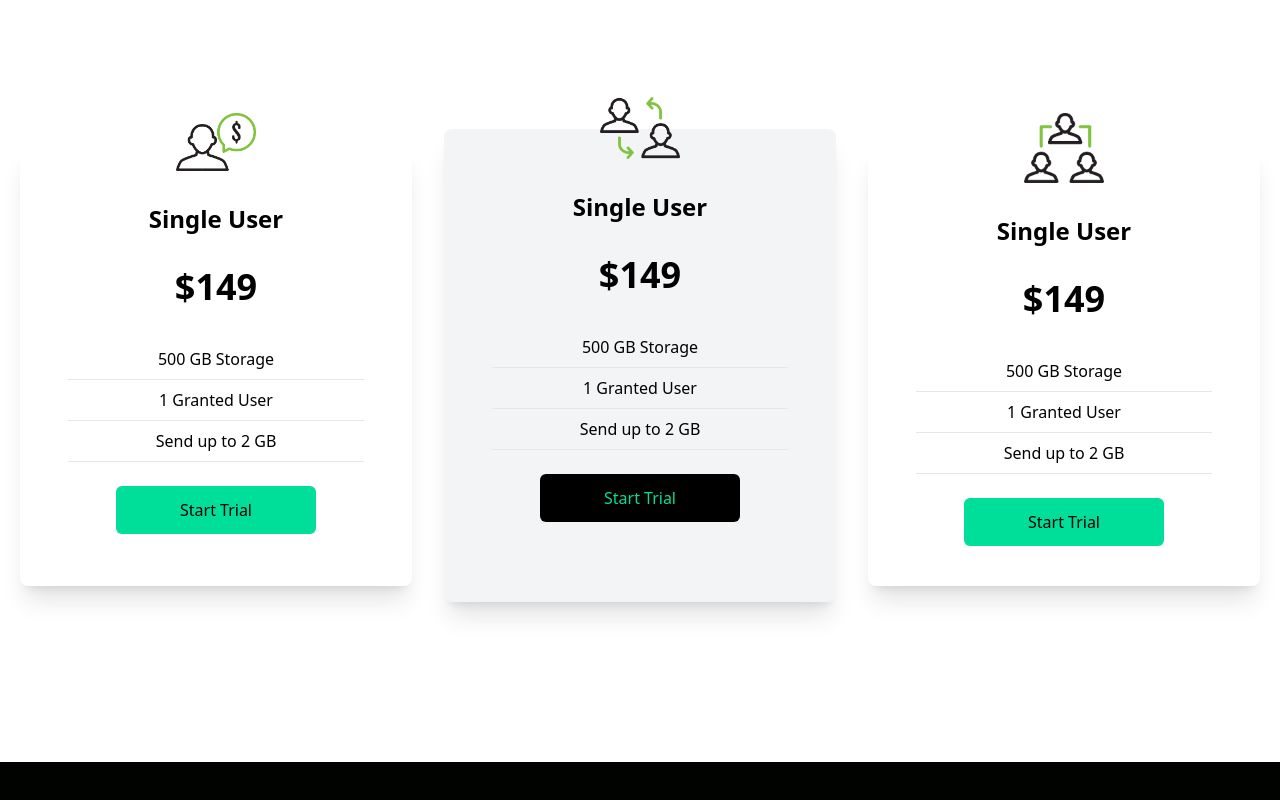
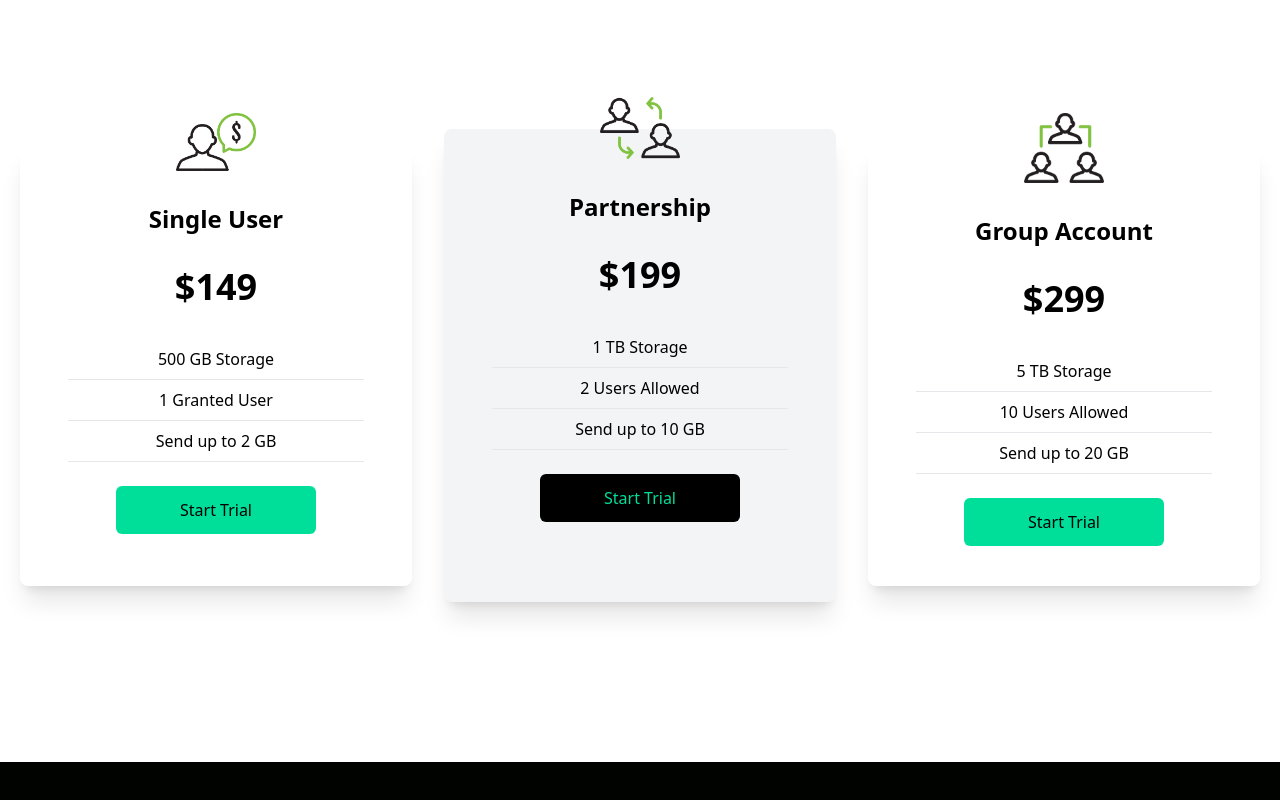
Before and after one commit to Typher7/finance-web, a React (Create React App) app: page / in a window 1280 px wide. Shown: the part 1712-2512 px from the top of the page. Built offline with nearby package versions, Linux system fonts and the light colour scheme.

Commit message:
Cards modified

```diff
--- a/src/components/Cards.jsx
+++ b/src/components/Cards.jsx
@@ -20,23 +20,23 @@ const Cards = () => {
             </div>
             <div className='w-full shadow-xl bg-gray-100 flex flex-col p-4 md:my-0 my-8 rounded-lg  hover:scale-105 duration-300'>
                 <img className='w-20 mx-auto mt-[-3rem] bg-transparent' src={Double} alt="/" />
-                <h2 className='text-2xl font-bold text-center py-8'>Single User</h2>
-                <p className='text-center text-4xl font-bold '>$149</p>
+                <h2 className='text-2xl font-bold text-center py-8'>Partnership</h2>
+                <p className='text-center text-4xl font-bold '>$199</p>
                 <div className='text-center font-medium'>
-                    <p className='py-2 border-b mx-8 mt-8'>500 GB Storage</p>
-                    <p className='py-2 border-b mx-8 '>1 Granted User</p>
-                    <p className='py-2 border-b mx-8 '>Send up to 2 GB</p>
+                    <p className='py-2 border-b mx-8 mt-8'>1 TB Storage</p>
+                    <p className='py-2 border-b mx-8 '>2 Users Allowed</p>
+                    <p className='py-2 border-b mx-8 '>Send up to 10 GB</p>
                 </div>
                 <button className="bg-black text-[#00df9a] w-[200px] rounded-md font-medium my-6  mx-auto py-3">Start Trial</button>
             </div>
             <div className='w-full shadow-xl flex flex-col p-4 my-4 rounded-lg  hover:scale-105 duration-300'>
                 <img className='w-20 mx-auto mt-[-3rem] bg-white' src={Triple} alt="/" />
-                <h2 className='text-2xl font-bold text-center py-8'>Single User</h2>
-                <p className='text-center text-4xl font-bold '>$149</p>
+                <h2 className='text-2xl font-bold text-center py-8'>Group Account</h2>
+                <p className='text-center text-4xl font-bold '>$299</p>
                 <div className='text-center font-medium'>
-                    <p className='py-2 border-b mx-8 mt-8'>500 GB Storage</p>
-                    <p className='py-2 border-b mx-8 '>1 Granted User</p>
-                    <p className='py-2 border-b mx-8 '>Send up to 2 GB</p>
+                    <p className='py-2 border-b mx-8 mt-8'>5 TB Storage</p>
+                    <p className='py-2 border-b mx-8 '>10 Users Allowed</p>
+                    <p className='py-2 border-b mx-8 '>Send up to 20 GB</p>
                 </div>
                 <button className="bg-[#00df9a] w-[200px] text-black rounded-md font-medium my-6  mx-auto py-3">Start Trial</button>
             </div>
```
